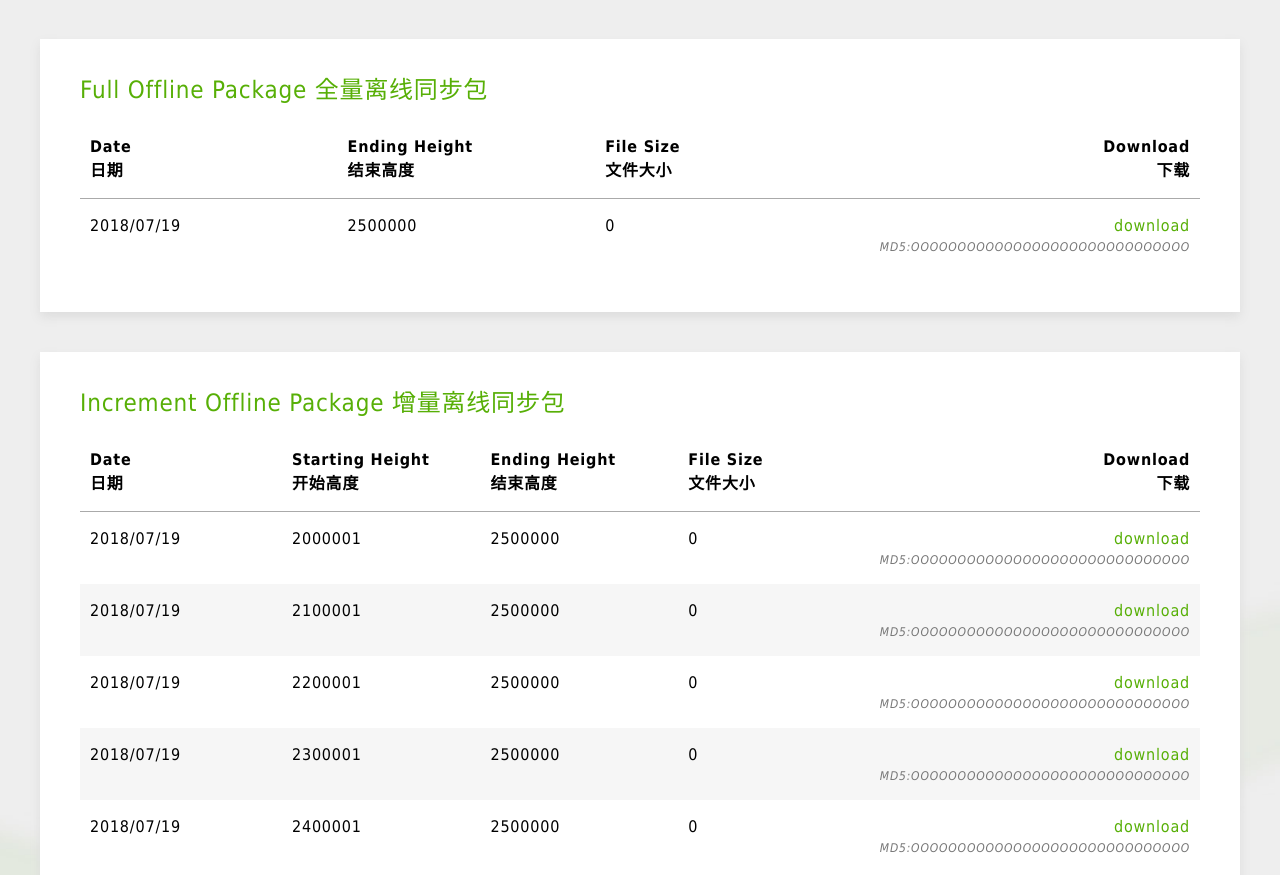
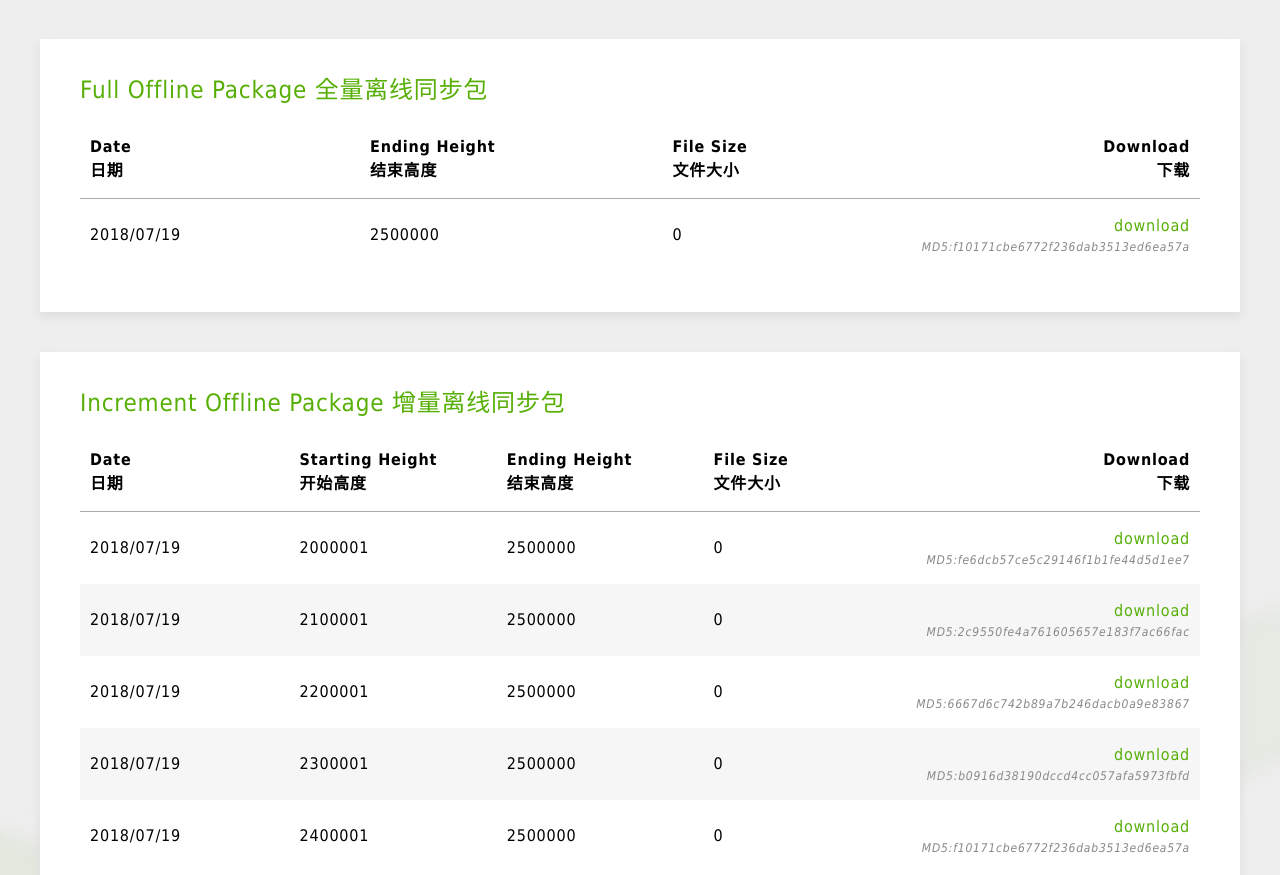
Before and after one commit to ZhangTao1596/sync, a plain HTML site: page index.html in a window 1280 px wide. Shown: the part 623-1498 px from the top of the page. Drawn offline with Linux system fonts and the light colour scheme.

Commit message:
样式微调

```diff
--- a/config.json
+++ b/config.json
@@ -6,7 +6,7 @@
             "datetime": "2018/07/19",
             "start": 0,
             "end": 2500000,
-            "md5": "OOOOOOOOOOOOOOOOOOOOOOOOOOOOOO"
+            "md5": "f10171cbe6772f236dab3513ed6ea57a"
         },
         "increment": [
             {
@@ -15,7 +15,7 @@
                 "datetime": "2018/07/19",
                 "start": 2000001,
                 "end": 2500000,
-                "md5": "OOOOOOOOOOOOOOOOOOOOOOOOOOOOOO"
+                "md5": "fe6dcb57ce5c29146f1b1fe44d5d1ee7"
             },
             {
                 "path": "mainnet/increment/2.1M-2.2M/chain.acc.zip",
@@ -23,7 +23,7 @@
                 "datetime": "2018/07/19",
                 "start": 2100001,
                 "end": 2500000,
-                "md5": "OOOOOOOOOOOOOOOOOOOOOOOOOOOOOO"
+                "md5": "2c9550fe4a761605657e183f7ac66fac"
             },
             {
                 "path": "mainnet/increment/2.2M-2.3M/chain.acc.zip",
@@ -31,7 +31,7 @@
                 "datetime": "2018/07/19",
                 "start": 2200001,
                 "end": 2500000,
-                "md5": "OOOOOOOOOOOOOOOOOOOOOOOOOOOOOO"
+                "md5": "6667d6c742b89a7b246dacb0a9e83867"
             },
             {
                 "path": "mainnet/increment/2.3M-2.4M/chain.acc.zip",
@@ -39,7 +39,7 @@
                 "datetime": "2018/07/19",
                 "start": 2300001,
                 "end": 2500000,
-                "md5": "OOOOOOOOOOOOOOOOOOOOOOOOOOOOOO"
+                "md5": "b0916d38190dccd4cc057afa5973fbfd"
             },
             {
                 "path": "mainnet/increment/2.4M-2.5M/chain.acc.zip",
@@ -47,7 +47,7 @@
                 "datetime": "2018/07/19",
                 "start": 2400001,
                 "end": 2500000,
-                "md5": "OOOOOOOOOOOOOOOOOOOOOOOOOOOOOO"
+                "md5": "f10171cbe6772f236dab3513ed6ea57a"
             }
         ]
     },
@@ -58,7 +58,7 @@
             "datetime": "2018/07/19",
             "start": 0,
             "end": 1607690,
-            "md5": "OOOOOOOOOOOOOOOOOOOOOOOOOOOOOO"
+            "md5": "f10171cbe6772f236dab3513ed6ea57a"
         },
         "increment": [
             {
@@ -67,7 +67,7 @@
                 "datetime": "2018/07/19",
                 "start": 1350001,
                 "end": 1400000,
-                "md5": "OOOOOOOOOOOOOOOOOOOOOOOOOOOOOO"
+                "md5": "6667d6c742b89a7b246dacb0a9e83867"
             },
             {
                 "path": "testnet/increment/1.4M-1.6M/chain.acc.zip",
@@ -75,7 +75,7 @@
                 "datetime": "2018/07/19",
                 "start": 1400001,
                 "end": 1450000,
-                "md5": "OOOOOOOOOOOOOOOOOOOOOOOOOOOOOO"
+                "md5": "b0916d38190dccd4cc057afa5973fbfd"
             },
             {
                 "path": "testnet/increment/1.45M-1.6M/chain.acc.zip",
@@ -83,7 +83,7 @@
                 "datetime": "2018/07/19",
                 "start": 1450001,
                 "end": 1500000,
-                "md5": "OOOOOOOOOOOOOOOOOOOOOOOOOOOOOO"
+                "md5": "fe6dcb57ce5c29146f1b1fe44d5d1ee7"
             },
             {
                 "path": "testnet/increment/1.5M-1.6M/chain.acc.zip",
@@ -91,7 +91,7 @@
                 "datetime": "2018/07/19",
                 "start": 1500001,
                 "end": 1550000,
-                "md5": "OOOOOOOOOOOOOOOOOOOOOOOOOOOOOO"
+                "md5": "2c9550fe4a761605657e183f7ac66fac"
             },
             {
                 "path": "testnet/increment/1.55M-1.6M/chain.acc.zip",
@@ -99,7 +99,7 @@
                 "datetime": "2018/07/19",
                 "start": 1550001,
                 "end": 1600000,
-                "md5": "OOOOOOOOOOOOOOOOOOOOOOOOOOOOOO"
+                "md5": "f10171cbe6772f236dab3513ed6ea57a"
             }
         ]
     }
--- a/index.html
+++ b/index.html
@@ -16,7 +16,7 @@
 			letter-spacing: .8px;
 		}
 		a{color: #57AF06;text-decoration: none;}
-		a:hover{color: #308600;text-decoration: underline;}
+		a:hover{color: #308600;text-decoration: underline;text-shadow: 0 0 5px #99FF66;}
 		.navbar{  }
 		.sync-content{
 			background: #FFFFFF;
@@ -44,18 +44,16 @@
 			color: #FFFFFF;
 		}
 		.sync-table{
-			/*line-height: 3;*/
 			border-collapse: collapse;
             line-height: 1.5;
 		}
 		.sync-table th{
 			border-bottom: 1px solid #AAA;
-			padding: 15px 5px;
+			vertical-align: top;
 		}
 		.sync-table th,
 		.sync-table td{
 			padding: 15px 10px;
-            vertical-align: top;
 		}
 		.sync-table tbody tr:nth-child(2n){
 			background: #F6F6F6;
@@ -65,7 +63,7 @@
             display: block;
             font-size: 12px;
             font-style: italic;
-            color: #777777;
+            color: #888888;
         }
 	</style>
 </head>
@@ -97,10 +95,10 @@
 		<table class="sync-table mb2" width="100%">
 			<thead>
 				<tr>
-					<th width="23%">Date<br>日期</th>
-					<th width="23%">Ending Height<br>结束高度</th>
-					<th width="14%">File Size<br>文件大小</th>
-					<th class="t-ri" width="40%">Download<br>下载</th>
+					<th width="25%">Date<br>日期</th>
+					<th width="27%">Ending Height<br>结束高度</th>
+					<th width="16%">File Size<br>文件大小</th>
+					<th class="t-ri" width="32%">Download<br>下载</th>
 				</tr>
 			</thead>
 			<tbody id="full"></tbody>
```
